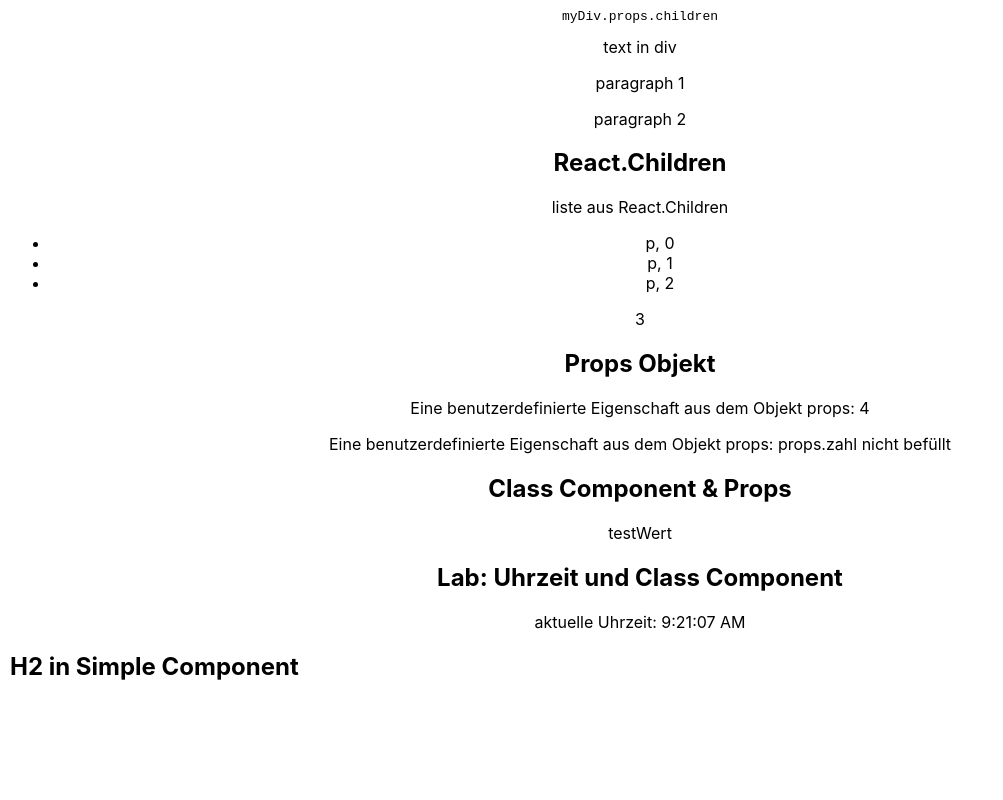
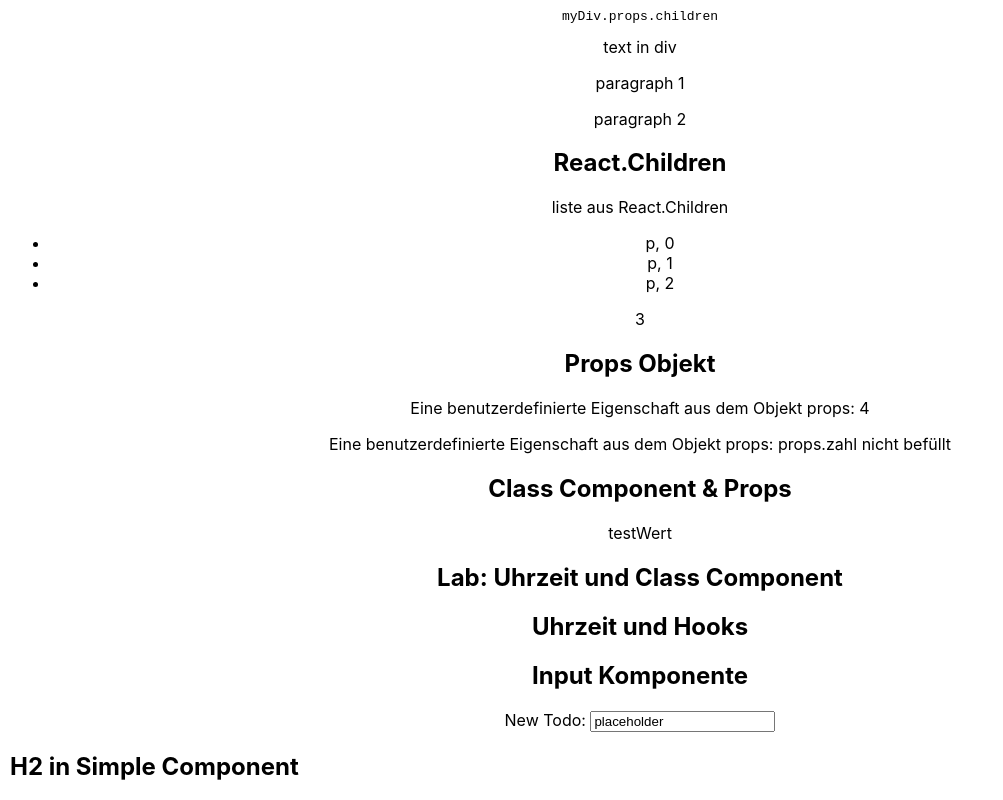
Before and after one commit to ppedvAG/2021-05-20-React-VC, a React (Create React App) app in the folder TRAINER/my-app/: page / in a window 1280 px wide. Shown: the part 1432-2232 px from the top of the page, without its empty margins (0-1003 px from the left). Before the commit the page ends 2133 px from the top, so only its background shows below. Built offline with nearby package versions, Linux system fonts and the light colour scheme.

Commit message:
m006 lab done

```diff
--- a/TRAINER/my-app/src/App.tsx
+++ b/TRAINER/my-app/src/App.tsx
@@ -2,7 +2,9 @@ import React, { ReactElement } from 'react';
 import './App.css';
 import ElementChildren, { ReactChildrenComponent } from './ChildrenComponent';
 import ClassComponent from './ClassComponent';
-import DateComponent, { DateComponentClass } from './DateComponent';
+import DateComponent, { DateComponentClass, DateComponentFunction } from './DateComponent';
+import InputComponent from './InputComponent';
+// import DateComponent, { DateComponentFunction } from './DateComponent';
 import PropsComponente from './Props';
 import TodosList from './TodosList';
 
@@ -51,7 +53,13 @@ function App() {
     <ClassComponent testEigenschaft="testWert"/>
 
     <h2>Lab: Uhrzeit und Class Component</h2>
-    <DateComponentClass />
+    {/* <DateComponentClass /> */}
+
+    <h2>Uhrzeit und Hooks</h2>
+    {/* <DateComponentFunction /> */}
+
+    <h2>Input Komponente</h2>
+    <InputComponent />
 
 
 
--- a/TRAINER/my-app/src/DateComponent.tsx
+++ b/TRAINER/my-app/src/DateComponent.tsx
@@ -3,7 +3,7 @@ LAB 2
 legen Sie eine Komponente DateComponent an. Diese gibt das aktuelle Datum aus.
 Benutzen Sie diese Komponente innerhabl von der App-Komponente. */
 
-import React from "react";
+import React, { useEffect, useState } from "react";
 
 function DateComponent() {
     let myDate = new Date()
@@ -44,26 +44,46 @@ Wie muss die Komponente DateComponent umgebaut werden, damit alles React-conform
 //         )
 //     }
 // }
+// export class DateComponentClass extends React.Component<{}, { uhrzeit: string, intervalID: NodeJS.Timeout }> {
 export class DateComponentClass extends React.Component<{}, { uhrzeit: string }> {
-
+    intervalID: any;
     constructor(props: any) {
         super(props);
         this.state = {
-            uhrzeit: new Date().toLocaleTimeString()
+            uhrzeit: new Date().toLocaleTimeString(),
         }
     }
     tick = () => {
-        setInterval(() => {
-            this.setState({ uhrzeit: new Date().toLocaleTimeString() });
-            console.log('this.state.uhrzeit :>> ', this.state.uhrzeit);
-        }, 1000)
-    }
+        this.intervalID = setInterval(() => {
+                this.setState({ uhrzeit: new Date().toLocaleTimeString() });
+                console.log('this.state.uhrzeit :>> ', this.state.uhrzeit);
+            }, 1000)
+        }
     componentDidMount() {
         this.tick();
+        console.log('komponente mounted');
+    }
+    componentWillUnmount() {
+        clearInterval(this.intervalID);
+        console.log('interval cleared');
     }
     render() {
+        /* console.log('this.state.intervalID :>> ', this.state.intervalID); */
         return (
-                <span>aktuelle Uhrzeit: {this.state.uhrzeit}</span>
+            <span>aktuelle Uhrzeit: {this.state.uhrzeit} </span>
         )
     }
 }
+
+export function DateComponentFunction() {
+
+    let [uhrzeit, ändereUhrzeit] = useState(new Date().toLocaleTimeString())
+
+    useEffect(() => {
+        setInterval(() => {
+            ändereUhrzeit(new Date().toLocaleTimeString());
+            console.log('uhrzeit :>> ', uhrzeit);
+        }, 1000)
+    })
+    return (<span>aktuelle Uhrzeit: {uhrzeit} </span>)
+}
--- /dev/null
+++ b/TRAINER/my-app/src/InputComponent.tsx
@@ -0,0 +1,27 @@
+/*
+LAB 6
+Erstellen Sie eine Komponente mit einem Inputfeld. Z.B. kann damit ein neues Todo abgefragt werden. */
+
+import React from "react";
+
+
+export default class InputComponent extends React.Component<{}, { inputValue: string }> {
+    constructor(props: any) {
+        super(props);
+        this.state = {
+            inputValue: 'placeholder'
+        }
+    }
+    handleInput = (e: React.FormEvent<HTMLInputElement>) => {
+        this.setState({ inputValue: e.currentTarget.value })
+    }
+    render() {
+        console.log('this.state.inputValue :>> ', this.state.inputValue);
+        return (
+            <>
+                <label htmlFor="">New Todo: </label>
+                <input type="text" value={this.state.inputValue} onInput={this.handleInput} />
+            </>
+        )
+    }
+}
```
Also changed, not shown: TRAINER/my-app/src/ArrayDestructuring.tsx (added, +14 -0 lines), 1 other file (tests, documents, lock files or other folders).
